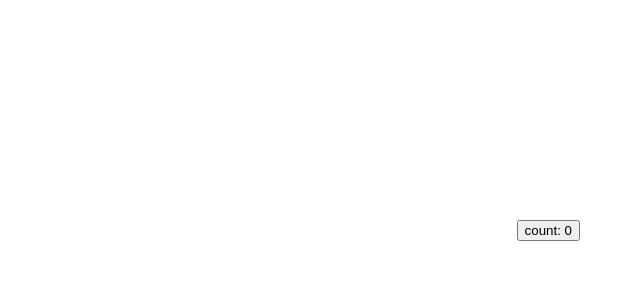
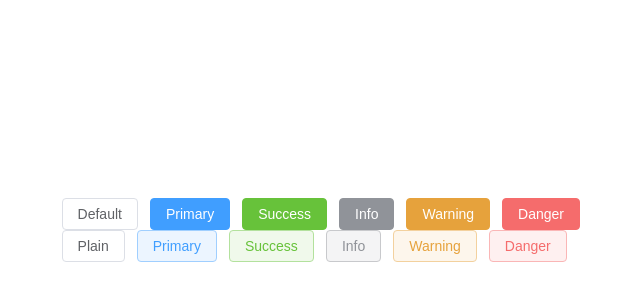
Before and after one commit to yicheng74/frontend-study, a Vue app in the folder vue/vue-project01/: page / in a window 1280 px wide. Shown: the part 170-470 px from the top of the page, without its empty margins (60-700 px from the left). Built offline with nearby package versions, Linux system fonts and the light colour scheme.

Commit message:
林臭屁的弟的提交Day61

```diff
--- a/vue/vue-project01/package.json
+++ b/vue/vue-project01/package.json
@@ -7,6 +7,7 @@
     "preview": "vite preview --port 4173"
   },
   "dependencies": {
+    "element-plus": "^2.4.4",
     "vue": "^3.2.38"
   },
   "devDependencies": {
--- a/vue/vue-project01/src/App.vue
+++ b/vue/vue-project01/src/App.vue
@@ -1,10 +1,10 @@
 <script setup>
-  import ApiDemo from './views/ApiDemo.vue';
+  import ElementDemo from './views/ElementDemo.vue';
 </script>
 
 
 <template>
-  <ApiDemo></ApiDemo>
+  <ElementDemo></ElementDemo>
 </template>
 
 <style scoped>
--- a/vue/vue-project01/src/main.js
+++ b/vue/vue-project01/src/main.js
@@ -1,6 +1,9 @@
 import { createApp } from 'vue'
+import ElementPlus from 'element-plus'
+import 'element-plus/dist/index.css'
+
 import App from './App.vue'
 
 import './assets/main.css'
 
-createApp(App).mount('#app')
+createApp(App).use(ElementPlus).mount('#app')
--- /dev/null
+++ b/vue/vue-project01/src/views/ElementDemo.vue
@@ -0,0 +1,30 @@
+<script setup>
+
+</script>
+
+
+<template>
+  <div class="button-example">
+    <div class="button-row">
+      <el-button>Default</el-button>
+      <el-button type="primary">Primary</el-button>
+      <el-button type="success">Success</el-button>
+      <el-button type="info">Info</el-button>
+      <el-button type="warning">Warning</el-button>
+      <el-button type="danger">Danger</el-button>
+    </div>
+
+    <div class="button-row">
+      <el-button plain>Plain</el-button>
+      <el-button type="primary" plain>Primary</el-button>
+      <el-button type="success" plain>Success</el-button>
+      <el-button type="info" plain>Info</el-button>
+      <el-button type="warning" plain>Warning</el-button>
+      <el-button type="danger" plain>Danger</el-button>
+    </div>
+  </div>
+</template>
+
+<style scoped>
+
+</style>
```
Also changed, not shown: 1 other file (tests, documents, lock files or other folders).
